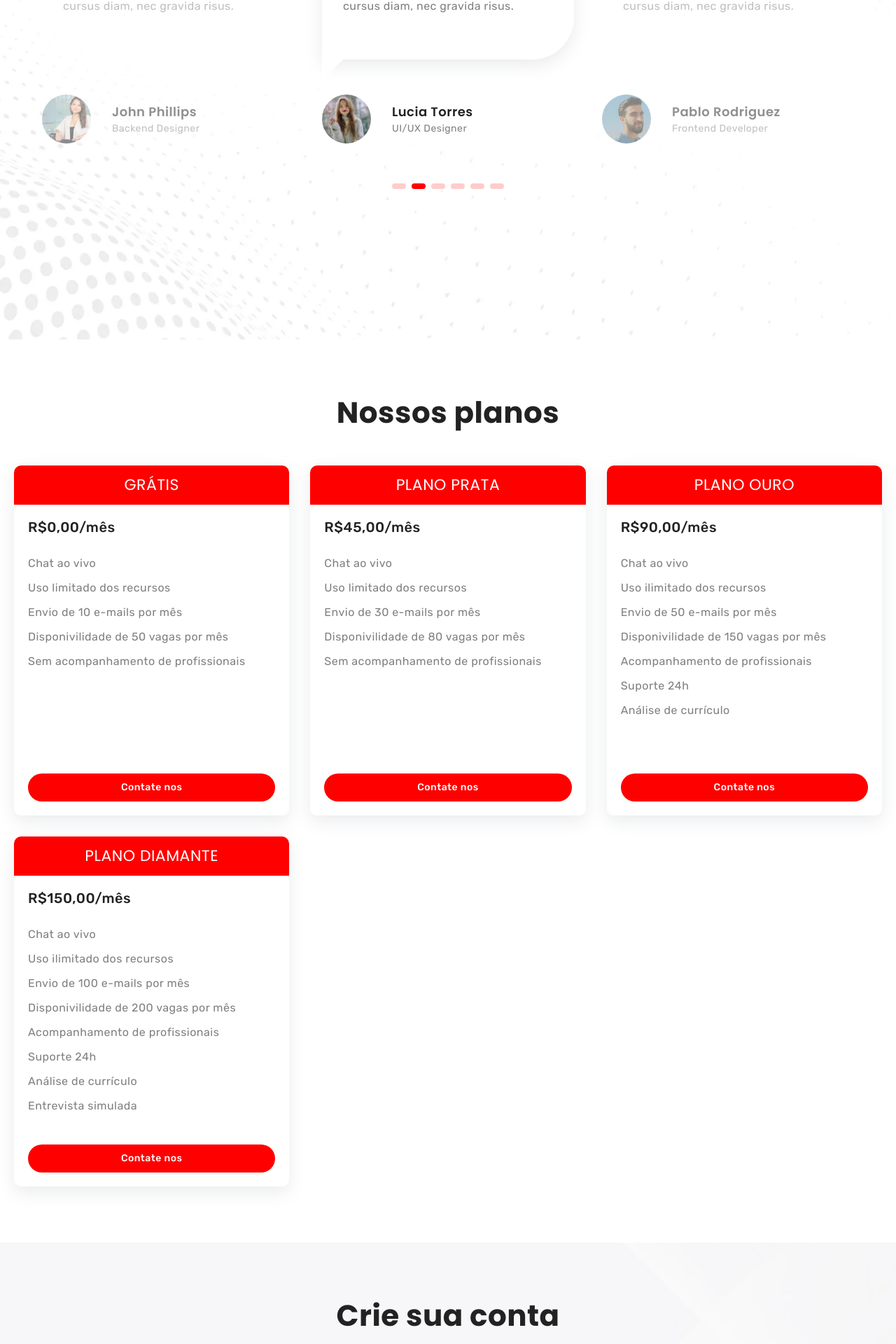
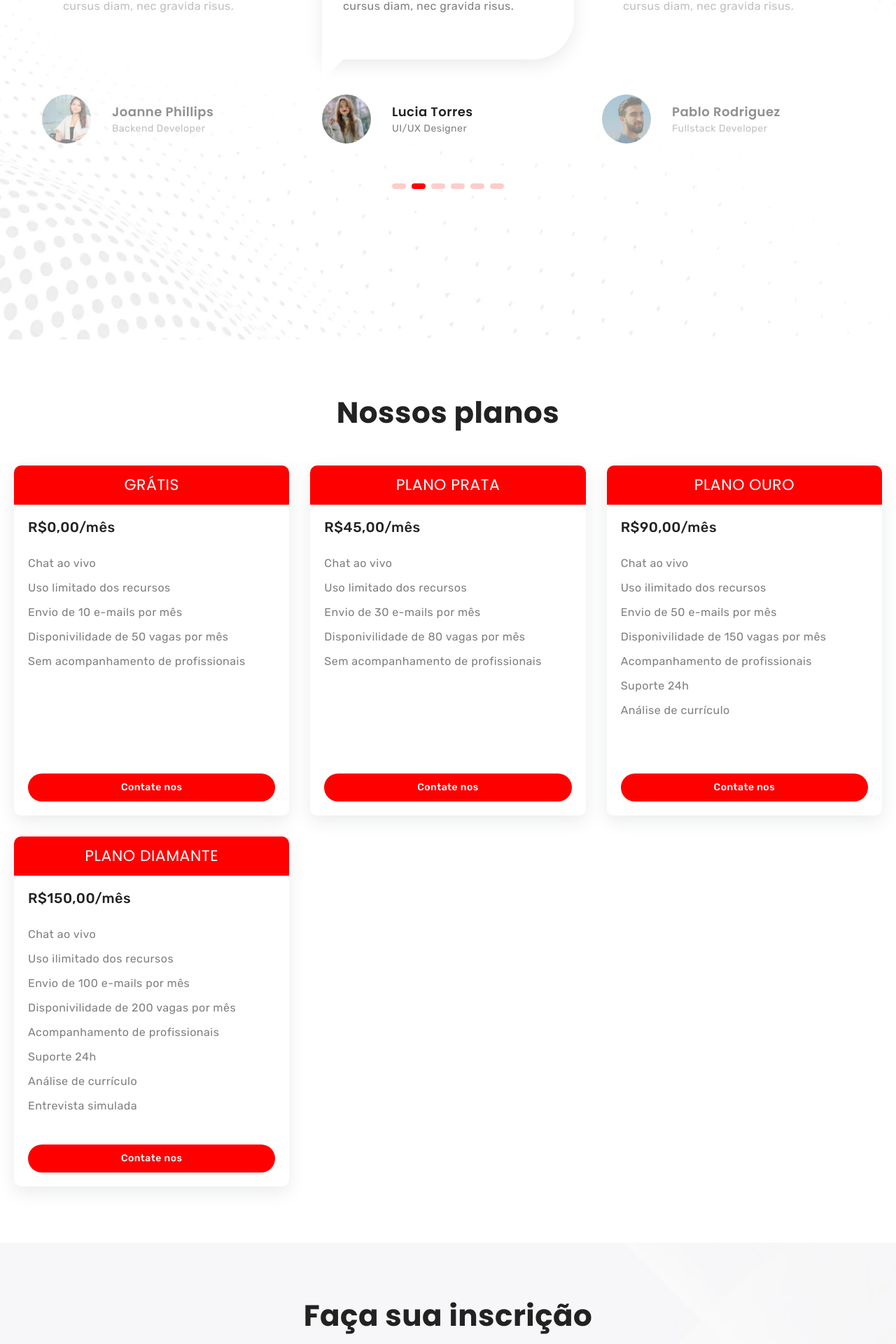
Before and after one commit to gpereira305/joblander-project, a React (Vite) app: page / in a window 1280 px wide. Shown: the part 3450-5370 px from the top of the page at 70% size. Built offline with nearby package versions, Linux system fonts and the light colour scheme.

Commit message:
Add: ajuste de comentários de usuários

```diff
--- a/src/components/Form/SignUp.jsx
+++ b/src/components/Form/SignUp.jsx
@@ -35,7 +35,7 @@ export default function App() {
                   style={{ backgroundImage: `url(${formBg})` }}
                >
                   <h2 className="signupform__title main-title">
-                     Crie sua conta
+                     Faça sua inscrição
                   </h2>
 
                   <Form className="signupform__body">
--- a/src/data.jsx
+++ b/src/data.jsx
@@ -139,15 +139,15 @@ export const userComments = [
       comment:
          "Lorem ipsum dolor sit amet, consectetur adipiscing elit. Fusce et cursus diam, nec gravida risus.",
       name: "Megan Smith",
-      profession: "Web developer",
+      profession: "Frontend developer",
       image: user1,
       id: 1,
    },
    {
       comment:
          "Lorem ipsum dolor sit amet, consectetur adipiscing elit. Fusce et cursus diam, nec gravida risus.",
-      name: "John Phillips",
-      profession: "Backend Designer",
+      name: "Joanne Phillips",
+      profession: "Backend Developer",
       image: user2,
       id: 2,
    },
@@ -163,7 +163,7 @@ export const userComments = [
       comment:
          "Lorem ipsum dolor sit amet, consectetur adipiscing elit. Fusce et cursus diam, nec gravida risus.",
       name: "Pablo Rodriguez",
-      profession: "Frontend Developer",
+      profession: "Fullstack Developer",
       image: user4,
       id: 4,
    },
@@ -178,8 +178,8 @@ export const userComments = [
    {
       comment:
          "Lorem ipsum dolor sit amet, consectetur adipiscing elit. Fusce et cursus diam, nec gravida risus.",
-      name: "Fernanda Gomes",
-      profession: "Fullstack Developer",
+      name: "Fernando Gomes",
+      profession: "Tech Lead",
       image: user6,
       id: 6,
    },
```
